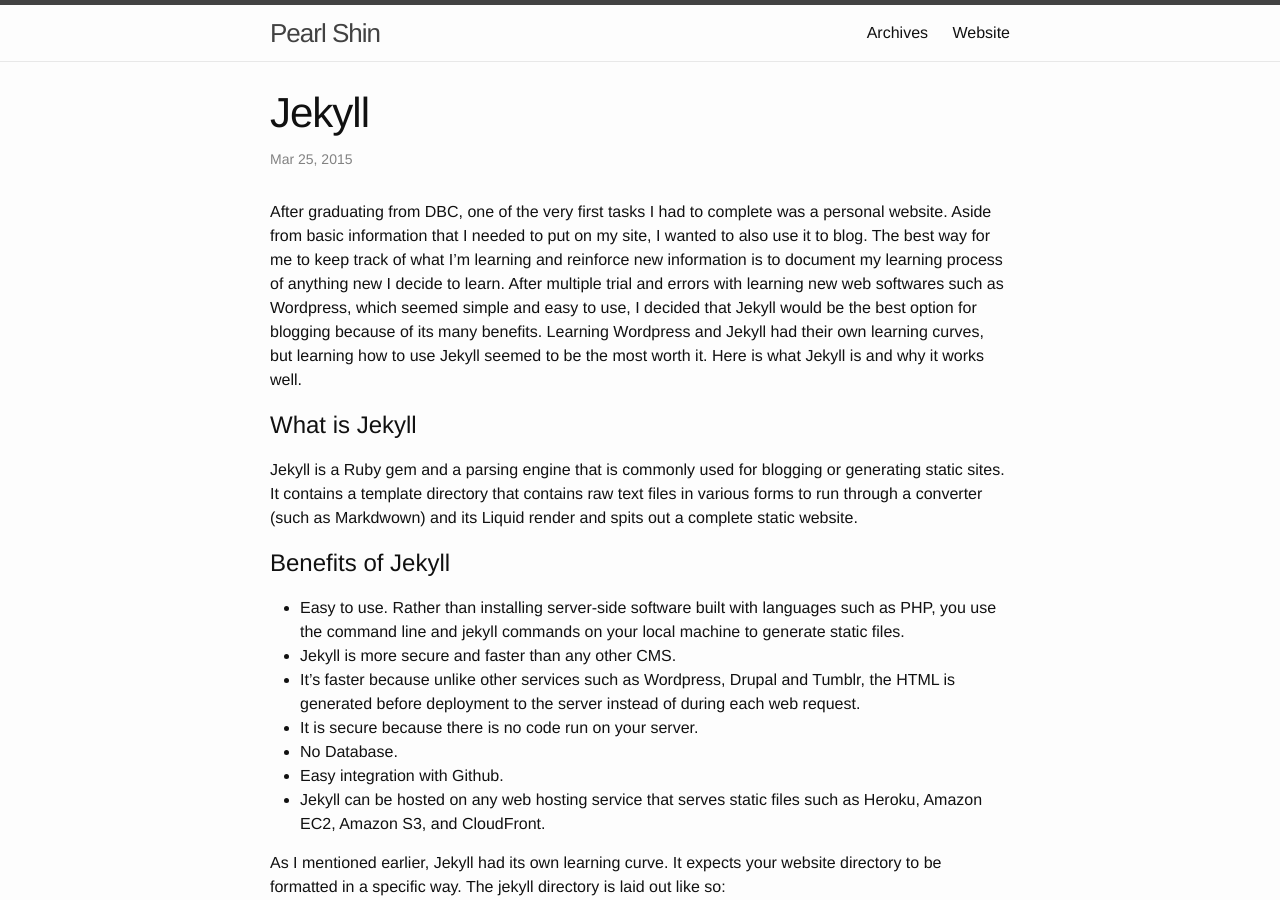
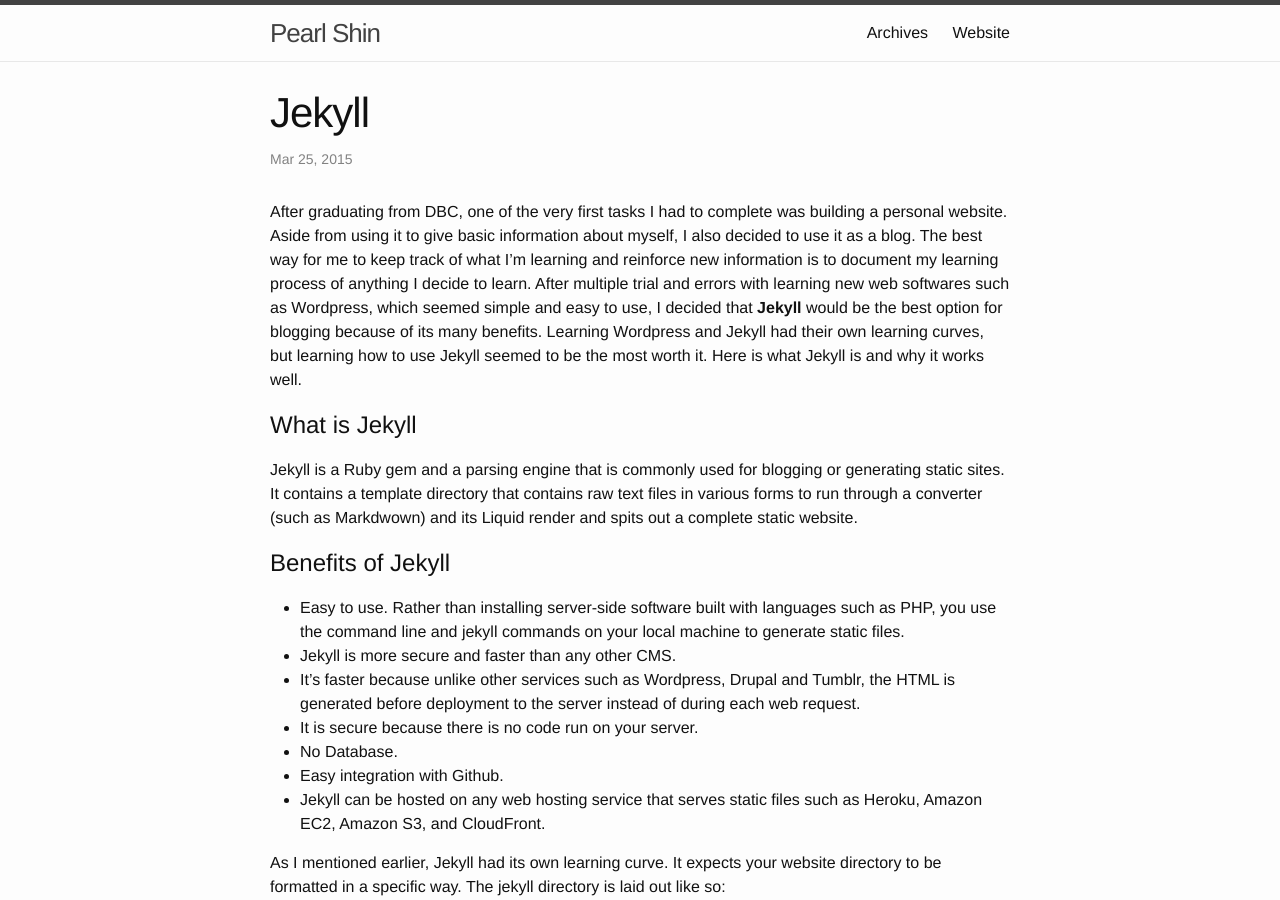
Before and after one commit to pearlshin/pearlshin.github.io, a Jekyll site: the page built from _posts/2015-03-25-jekyll.md, in a window 1280 px wide and 900 px high. Built offline with Jekyll 4.4.1, drawn with Linux system fonts in a browser that asks for light colours.

Commit message:
just some edits to the first paragraph.

```diff
--- a/_posts/2015-03-25-jekyll.md
+++ b/_posts/2015-03-25-jekyll.md
@@ -3,7 +3,7 @@
 layout: post
 ---
 
-After graduating from DBC, one of the very first tasks I had to complete was a personal website. Aside from basic information that I needed to put on my site, I wanted to also use it to blog. The best way for me to keep track of what I'm learning and reinforce new information is to document my learning process of anything new I decide to learn. After multiple trial and errors with learning new web softwares such as Wordpress, which seemed simple and easy to use, I decided that Jekyll would be the best option for blogging because of its many benefits. Learning Wordpress and Jekyll had their own learning curves, but learning how to use Jekyll seemed to be the most worth it. Here is what Jekyll is and why it works well.
+After graduating from DBC, one of the very first tasks I had to complete was building a personal website. Aside from using it to give basic information about myself, I also decided to use it as a blog. The best way for me to keep track of what I'm learning and reinforce new information is to document my learning process of anything I decide to learn. After multiple trial and errors with learning new web softwares such as Wordpress, which seemed simple and easy to use, I decided that <strong>Jekyll</strong> would be the best option for blogging because of its many benefits. Learning Wordpress and Jekyll had their own learning curves, but learning how to use Jekyll seemed to be the most worth it. Here is what Jekyll is and why it works well.
 
 #What is Jekyll
 
```
